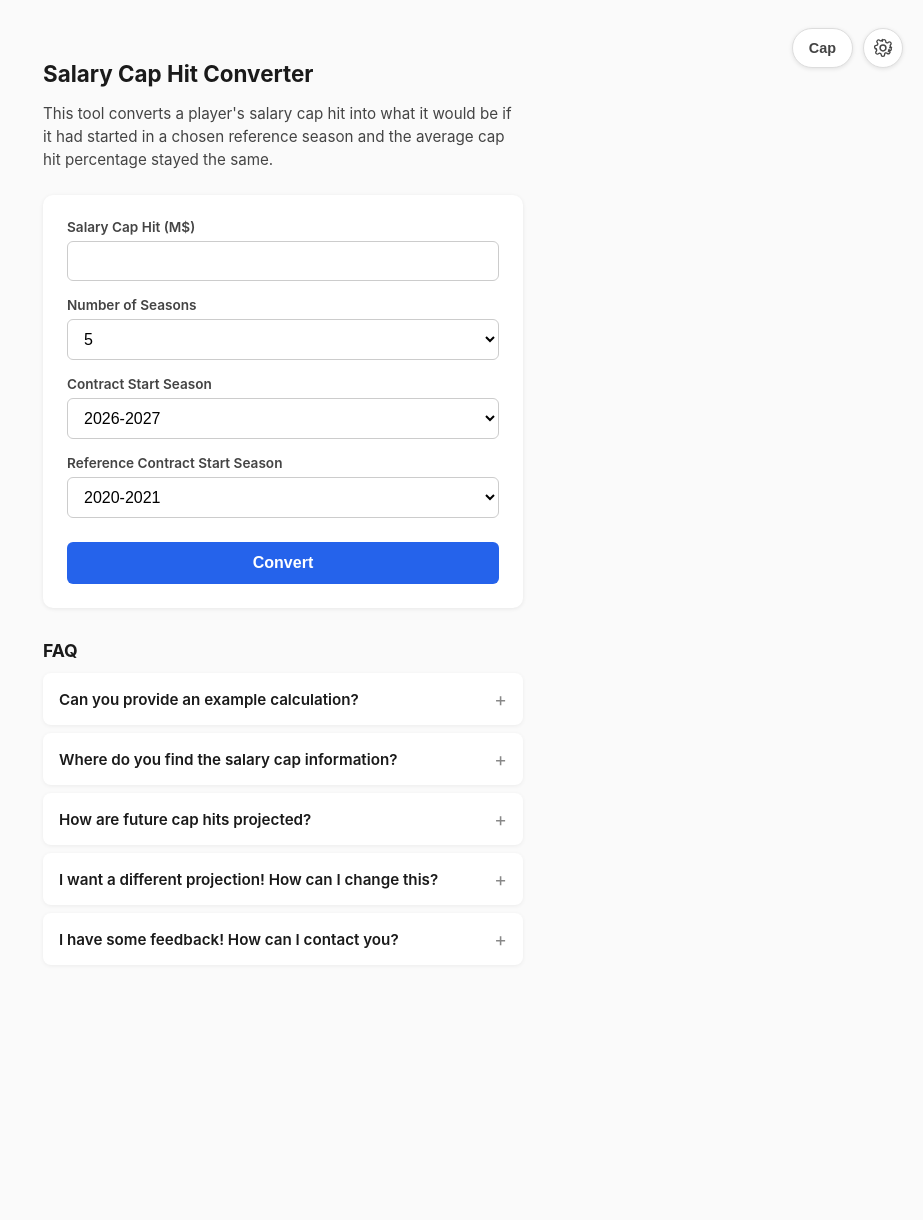
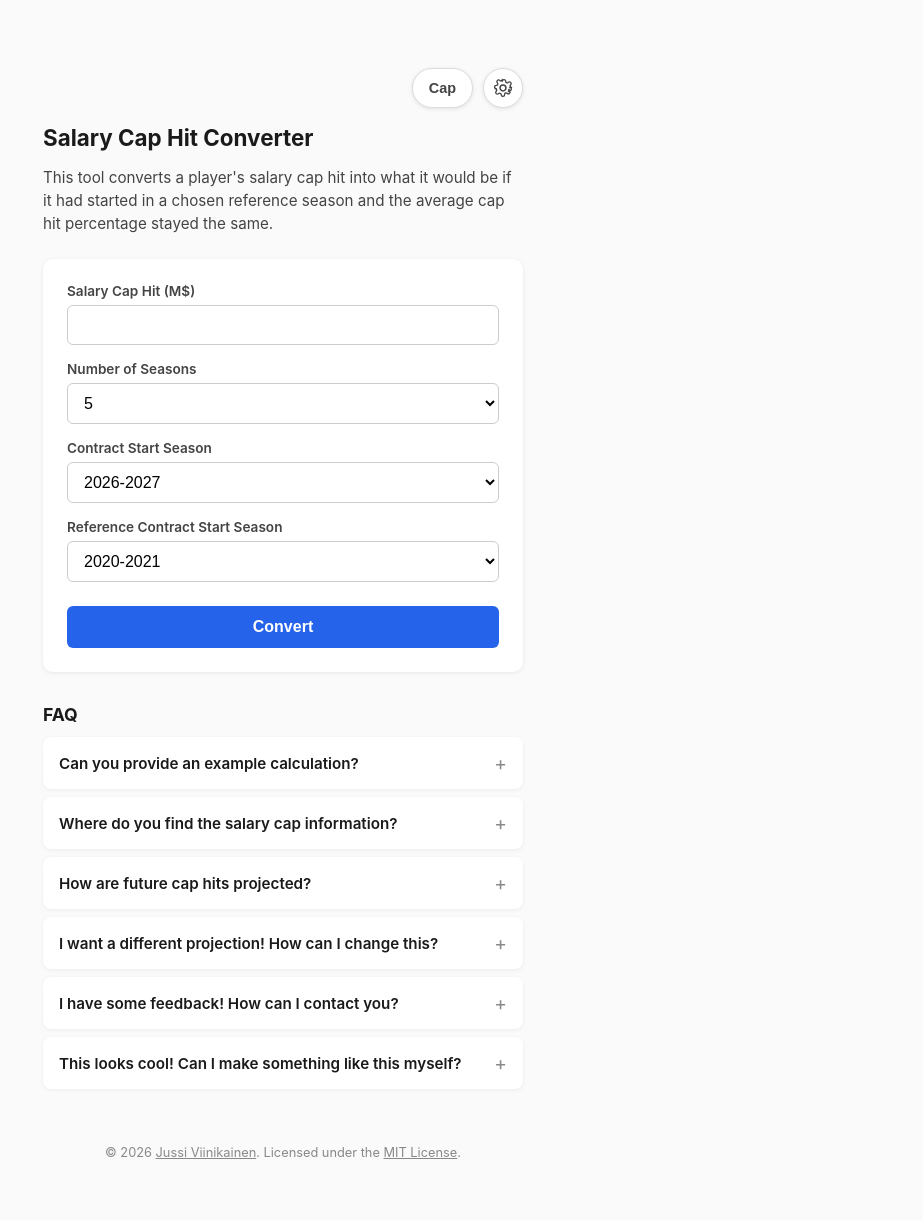
Before and after one commit to jusaviin/capConverter, a Flask app: page / in a window 1280 px wide. Shown: the whole page, without its empty margins (357-1280 px from the left). Before the commit the page ends 948 px from the top, so only its background shows below. Run offline with Flask 3, Linux system fonts and the light colour scheme.

Commit message:
Add copyright statement, fix hovering buttons

```diff
--- a/templates/index.html
+++ b/templates/index.html
@@ -12,6 +12,11 @@
     padding: 0 20px;
     color: #1a1a1a;
     background: #fafafa;
+  }
+  @media (max-width: 480px) {
+    body {
+      margin: 24px auto;
+    }
   }
   h1 {
     font-size: 1.4rem;
@@ -134,12 +139,10 @@
     display: none;
   }
   .top-actions {
-    position: fixed;
-    top: 20px;
-    right: 20px;
     display: flex;
+    justify-content: flex-end;
     gap: 10px;
-    z-index: 10;
+    margin-bottom: 16px;
   }
   .icon-btn {
     width: 40px;
@@ -306,6 +309,20 @@
     font-size: 0.75rem;
     text-align: right;
   }
+  footer {
+    margin-top: 40px;
+    padding-top: 16px;
+    text-align: center;
+    font-size: 0.8rem;
+    color: #888;
+  }
+  footer a {
+    color: #888;
+    text-decoration: underline;
+  }
+  footer a:hover {
+    color: #444;
+  }
 </style>
 </head>
 <body>
@@ -403,7 +420,13 @@ The full calculation:
   <details>
       <summary>I have some feedback! How can I contact you?</summary>
       <p>
-      You can find my contact information from my <a href="https://jusaviin.github.io">personal website</a>.
+      You can find my contact information from my <a href="https://jusaviin.github.io">personal website</a>. There is also a mailto link in the copyright statement at the bottom of this page.
+      </p>
+  </details>
+  <details>
+      <summary>This looks cool! Can I make something like this myself?</summary>
+      <p>
+      Sure. The source code for this web application is available at <a href="https://github.com/jusaviin/capConverter">GitHub</a> under MIT license. You can use that as a starting point, ask Claude for help, and you will have your own application running in no time!
       </p>
   </details>
 </div>
@@ -465,6 +488,11 @@ The full calculation:
     </div>
   </div>
 </div>
+
+<footer>
+  &copy; 2026 <a href="mailto:jussi.s.viinikainen@gmail.com">Jussi Viinikainen</a>. Licensed under the
+  <a href="https://github.com/jusaviin/capConverter?tab=MIT-1-ov-file" target="_blank" rel="noopener noreferrer">MIT License</a>.
+</footer>
 
 <script>
 const form = document.getElementById('cap-form');
```
